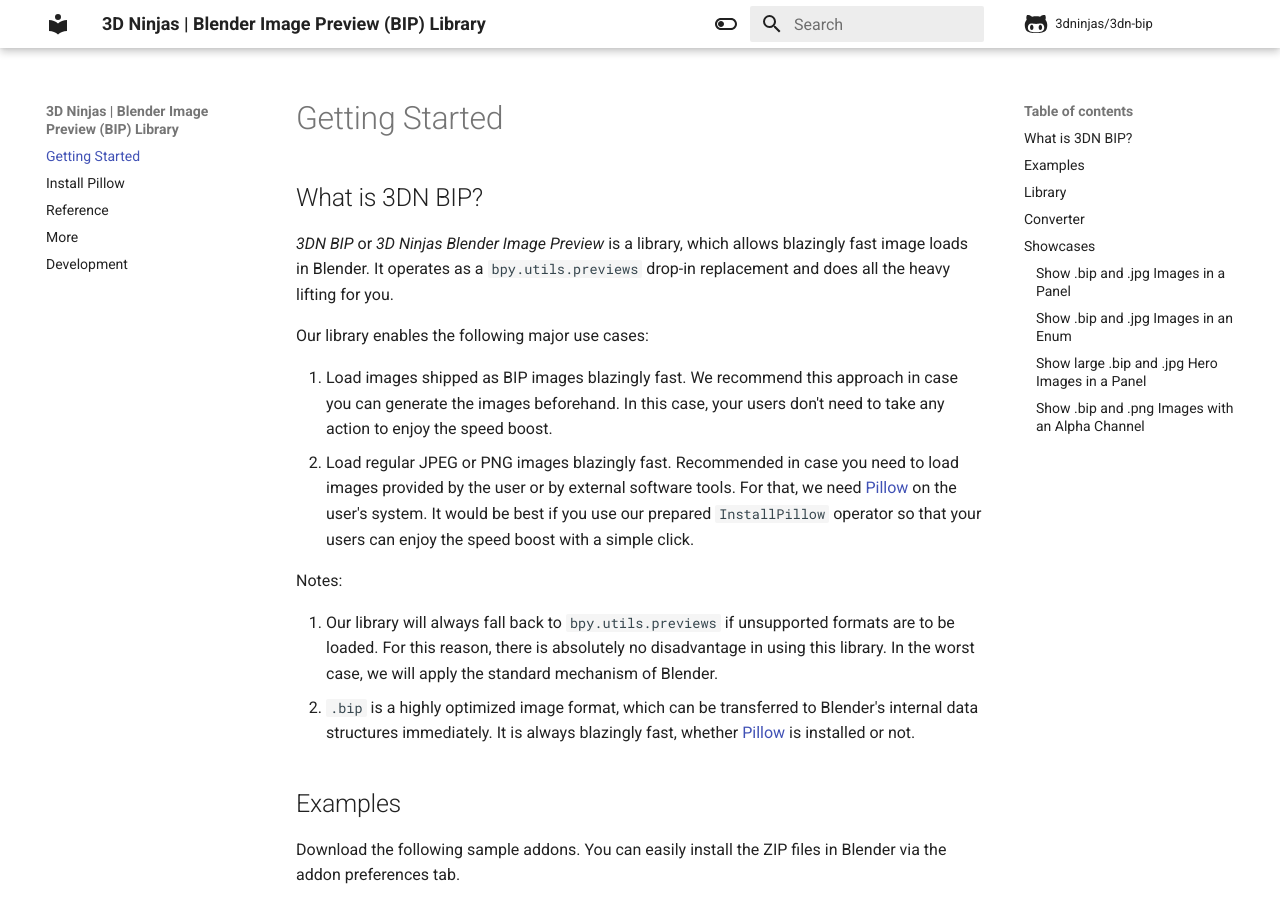
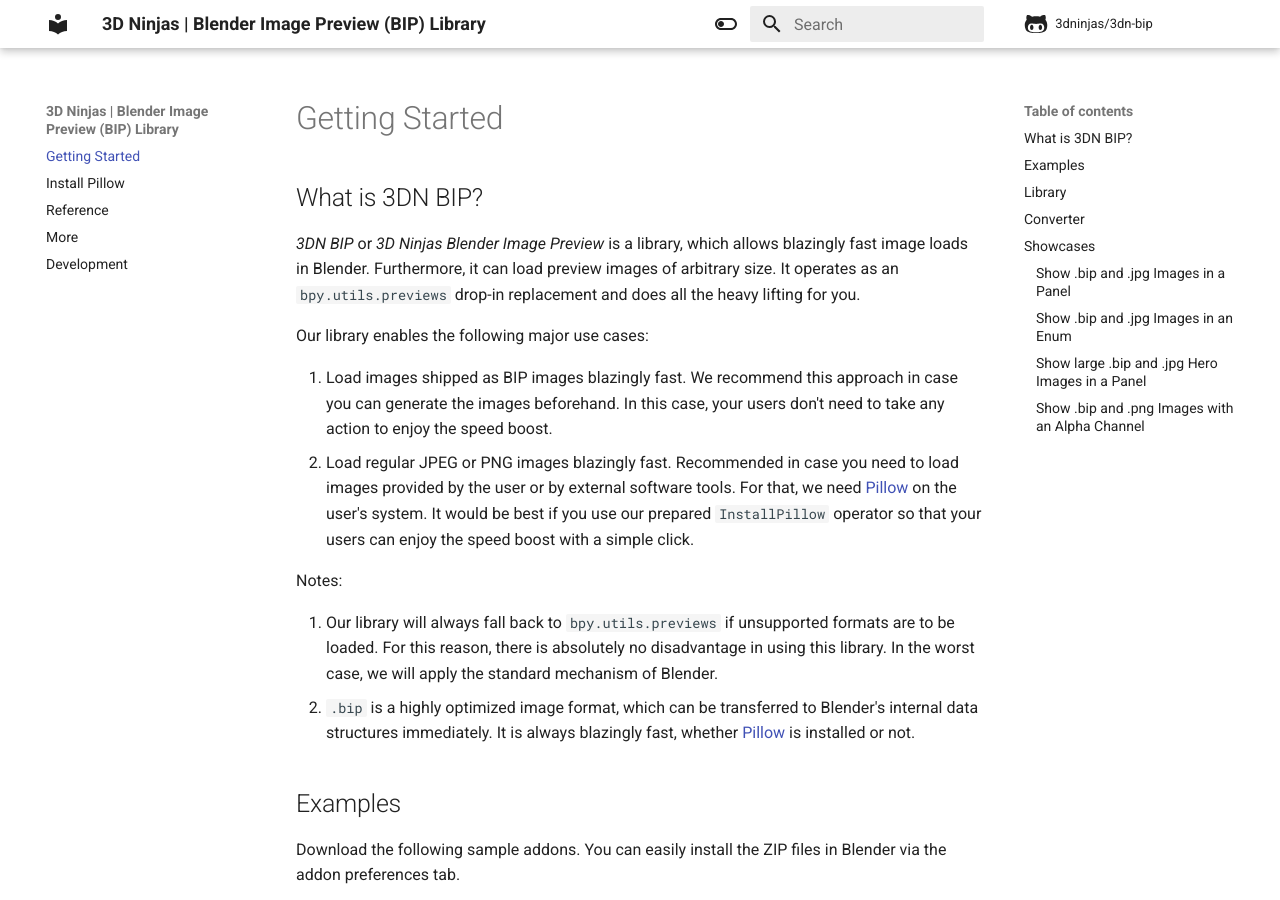
Before and after one commit to bonjorno7/3dn-bip, an MkDocs documentation site: the page built from docs/index.md, in a window 1280 px wide and 900 px high. Built offline with MkDocs 1.6.1 and Material for MkDocs 9.7.7, drawn with Linux system fonts in a browser that asks for light colours; comment, search, counter and statistics services are not loaded.

```diff
--- a/docs/index.md
+++ b/docs/index.md
@@ -1,7 +1,7 @@
 # Getting Started
 
 ## What is 3DN BIP?
-*3DN BIP* or *3D Ninjas Blender Image Preview* is a library, which allows blazingly fast image loads in Blender. It operates as a `bpy.utils.previews` drop-in replacement and does all the heavy lifting for you.
+*3DN BIP* or *3D Ninjas Blender Image Preview* is a library, which allows blazingly fast image loads in Blender. Furthermore, it can load preview images of arbitrary size. It operates as an `bpy.utils.previews` drop-in replacement and does all the heavy lifting for you.
 
 Our library enables the following major use cases:
 
```
Also changed, not shown: README.md (+1 -1 lines), 1 other file.
